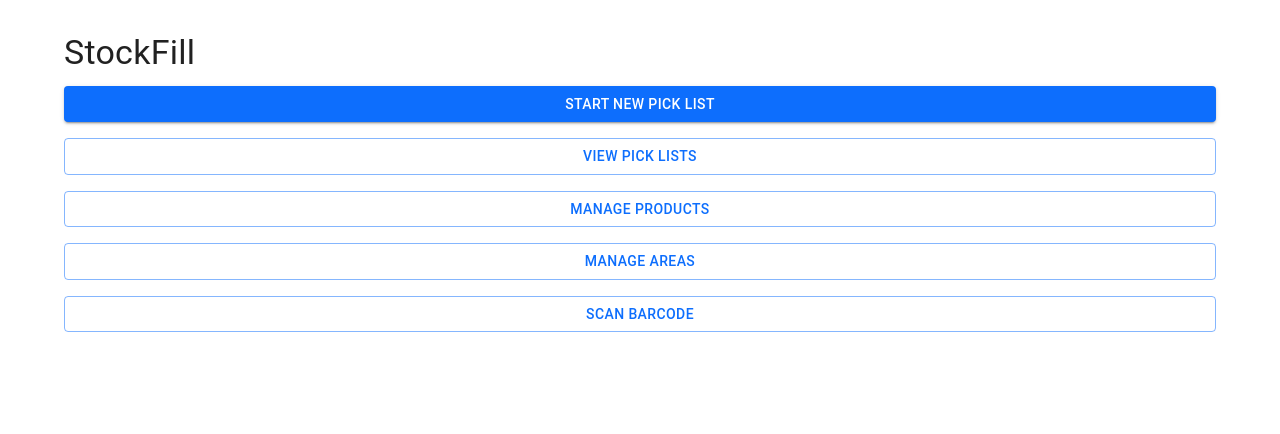
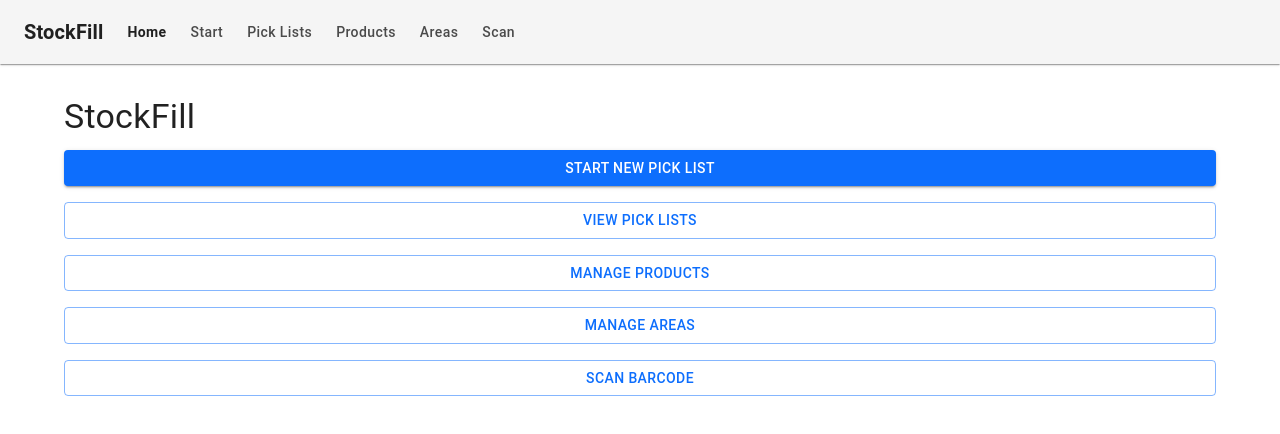
Before and after one commit to beatz174-bit/stockfill, a React (Vite) app: page / in a window 1280 px wide. Shown: the top 434 px of the page. Built offline with nearby package versions, Linux system fonts and the light colour scheme.

Commit message:
Add navigation bar across screens

```diff
--- a/src/App.tsx
+++ b/src/App.tsx
@@ -1,6 +1,7 @@
 import { CssBaseline, ThemeProvider, createTheme } from '@mui/material';
 import { BrowserRouter, Route, Routes } from 'react-router-dom';
 import { DBProvider } from './context/DBProvider';
+import { AppLayout } from './components/AppLayout';
 import { HomeScreen } from './screens/HomeScreen';
 import { StartPickListScreen } from './screens/StartPickListScreen';
 import { PickListsScreen } from './screens/PickListsScreen';
@@ -24,6 +25,7 @@ const AppRoutes = () => {
   useServiceWorker();
   return (
     <Routes>
+      <Route element={<AppLayout />}>
         <Route path="/" element={<HomeScreen />} />
         <Route path="/start" element={<StartPickListScreen />} />
         <Route path="/pick-lists" element={<PickListsScreen />} />
@@ -32,6 +34,7 @@ const AppRoutes = () => {
         <Route path="/products" element={<ManageProductsScreen />} />
         <Route path="/areas" element={<ManageAreasScreen />} />
         <Route path="/scan" element={<BarcodeScannerScreen />} />
+      </Route>
     </Routes>
   );
 };
--- /dev/null
+++ b/src/components/AppLayout.tsx
@@ -0,0 +1,12 @@
+import { Box } from '@mui/material';
+import { Outlet } from 'react-router-dom';
+import { NavigationBar } from './NavigationBar';
+
+export const AppLayout = () => (
+  <Box sx={{ minHeight: '100vh', display: 'flex', flexDirection: 'column' }}>
+    <NavigationBar />
+    <Box component="main" sx={{ flexGrow: 1 }}>
+      <Outlet />
+    </Box>
+  </Box>
+);
--- /dev/null
+++ b/src/components/NavigationBar.tsx
@@ -0,0 +1,54 @@
+import { AppBar, Box, Button, Toolbar, Typography } from '@mui/material';
+import { Link as RouterLink, useLocation } from 'react-router-dom';
+
+const navLinks = [
+  { to: '/', label: 'Home' },
+  { to: '/start', label: 'Start' },
+  { to: '/pick-lists', label: 'Pick Lists' },
+  { to: '/products', label: 'Products' },
+  { to: '/areas', label: 'Areas' },
+  { to: '/scan', label: 'Scan' },
+];
+
+const isActivePath = (currentPath: string, target: string) =>
+  currentPath === target || currentPath.startsWith(`${target}/`);
+
+export const NavigationBar = () => {
+  const location = useLocation();
+
+  return (
+    <AppBar position="static" color="default" elevation={1}>
+      <Toolbar sx={{ gap: 2, overflowX: 'auto' }}>
+        <Typography
+          variant="h6"
+          component={RouterLink}
+          to="/"
+          sx={{ color: 'inherit', textDecoration: 'none', fontWeight: 700 }}
+        >
+          StockFill
+        </Typography>
+        <Box sx={{ display: 'flex', gap: 1 }}>
+          {navLinks.map((link) => {
+            const active = isActivePath(location.pathname, link.to);
+            return (
+              <Button
+                key={link.to}
+                component={RouterLink}
+                to={link.to}
+                color="inherit"
+                sx={{
+                  minWidth: 'fit-content',
+                  opacity: active ? 1 : 0.8,
+                  textTransform: 'none',
+                  fontWeight: active ? 700 : 500,
+                }}
+              >
+                {link.label}
+              </Button>
+            );
+          })}
+        </Box>
+      </Toolbar>
+    </AppBar>
+  );
+};
```
Lines whose indentation alone changed are shown as unchanged.
